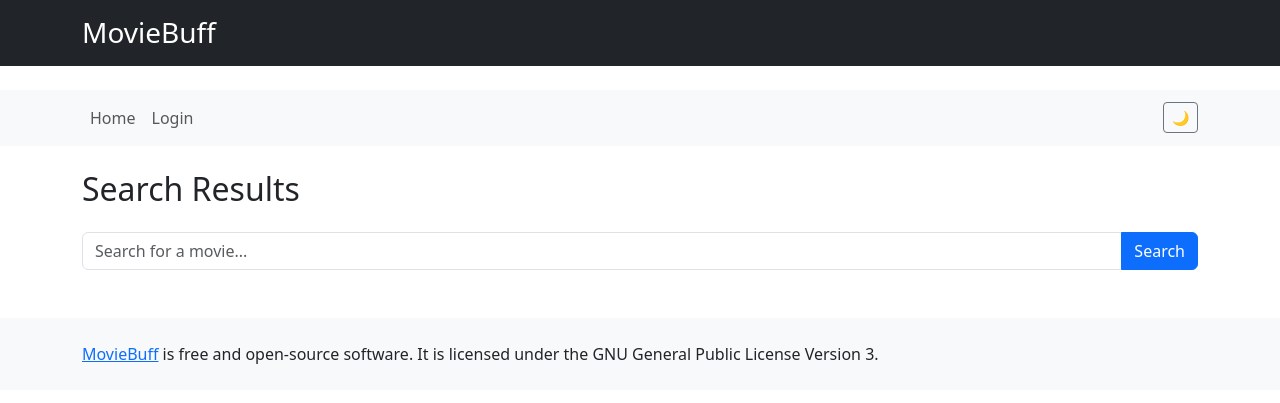
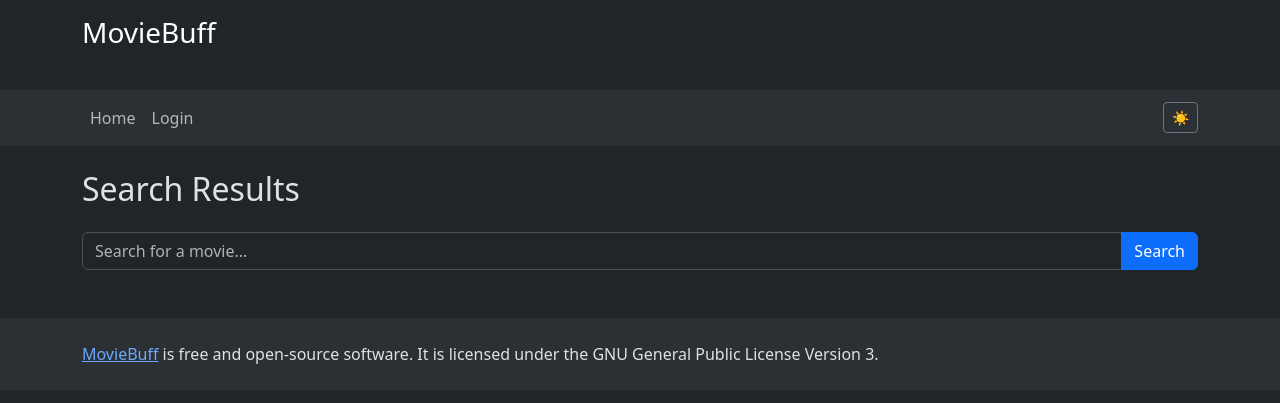
Before and after one commit to prcutler/moviebuff, a Django app: template movies/templates/movies/search_results.html in a window 1280 px wide. Shown: the top 403 px of the page. Run offline with Django 3.2, Linux system fonts and the light colour scheme; the template is opened without the code that fills it, so the values that code supplies are empty.

Commit message:
Make dark mode default

```diff
--- a/moviebuff/templates/moviebuff/base.html
+++ b/moviebuff/templates/moviebuff/base.html
@@ -1,6 +1,6 @@
 {% load static i18n %}
 <!DOCTYPE html>
-<html lang="fr" data-bs-theme="light">
+<html lang="fr" data-bs-theme="dark">
 <head>
     <meta charset="UTF-8">
     <meta name="viewport" content="width=device-width, initial-scale=1">
@@ -43,7 +43,7 @@
 
     <script>
         (function() {
-            const theme = localStorage.getItem('theme') || 'light';
+            const theme = localStorage.getItem('theme') || 'dark';
             document.documentElement.setAttribute('data-bs-theme', theme);
         })();
     </script>
--- a/moviebuff/templates/moviebuff/components/nav.html
+++ b/moviebuff/templates/moviebuff/components/nav.html
@@ -46,7 +46,7 @@
                 (function() {
                     const btn = document.getElementById('theme-toggle');
                     const icon = document.getElementById('theme-icon');
-                    const current = localStorage.getItem('theme') || 'light';
+                    const current = localStorage.getItem('theme') || 'dark';
                     icon.textContent = current === 'dark' ? '☀️' : '🌙';
                     btn.addEventListener('click', function() {
                         const html = document.documentElement;
```
